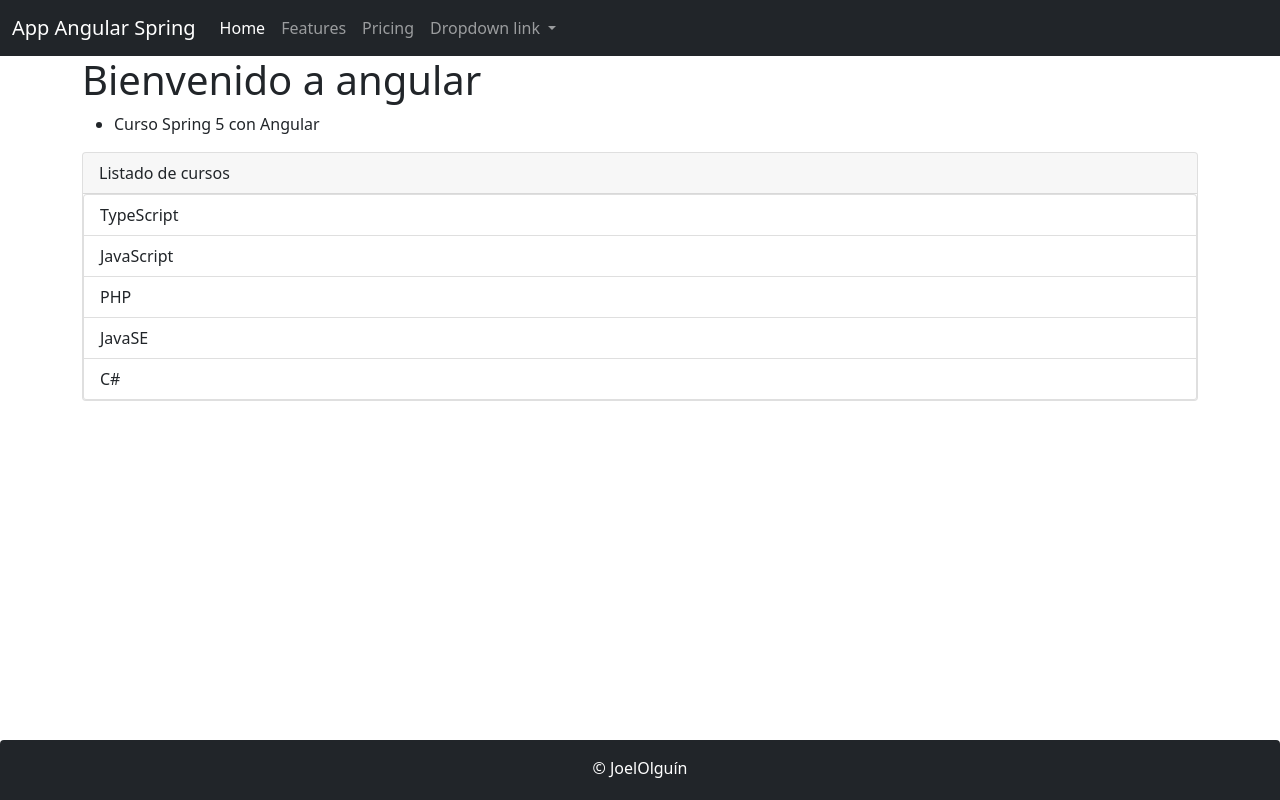
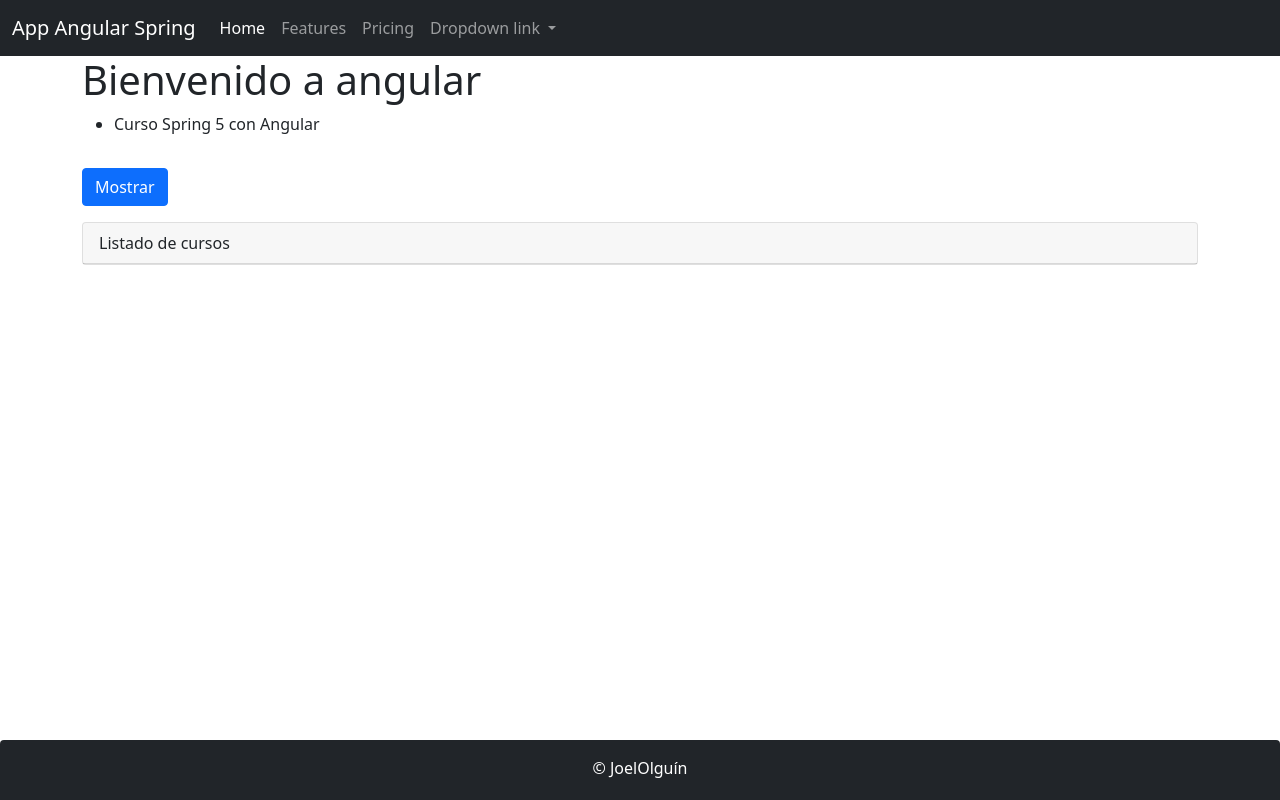
Before and after one commit to Jeor11/spring5, an Angular app in the folder angular/clientes-app/: page / in a window 1280 px wide. Built offline with nearby package versions, Linux system fonts and the light colour scheme.

Commit message:
Se agrega ngif y se agrega el método setHabilitar.

```diff
--- a/angular/clientes-app/src/app/directiva/directiva.component.html
+++ b/angular/clientes-app/src/app/directiva/directiva.component.html
@@ -1,8 +1,9 @@
+<button type="button" (click)="setHabilitar()" name="button" class="btn btn-primary my-3"> {{habilitar == true? 'Ocultar':'Mostrar'}}</button>
 <div class="card">
   <div class="card-header">
       Listado de cursos
   </div>
-  <ul class="list-group">
+  <ul class="list-group" *ngIf="habilitar == true ">
     <li class="list-group-item" *ngFor="let curso of listaCurso">
         {{curso}}
     </li>
```
